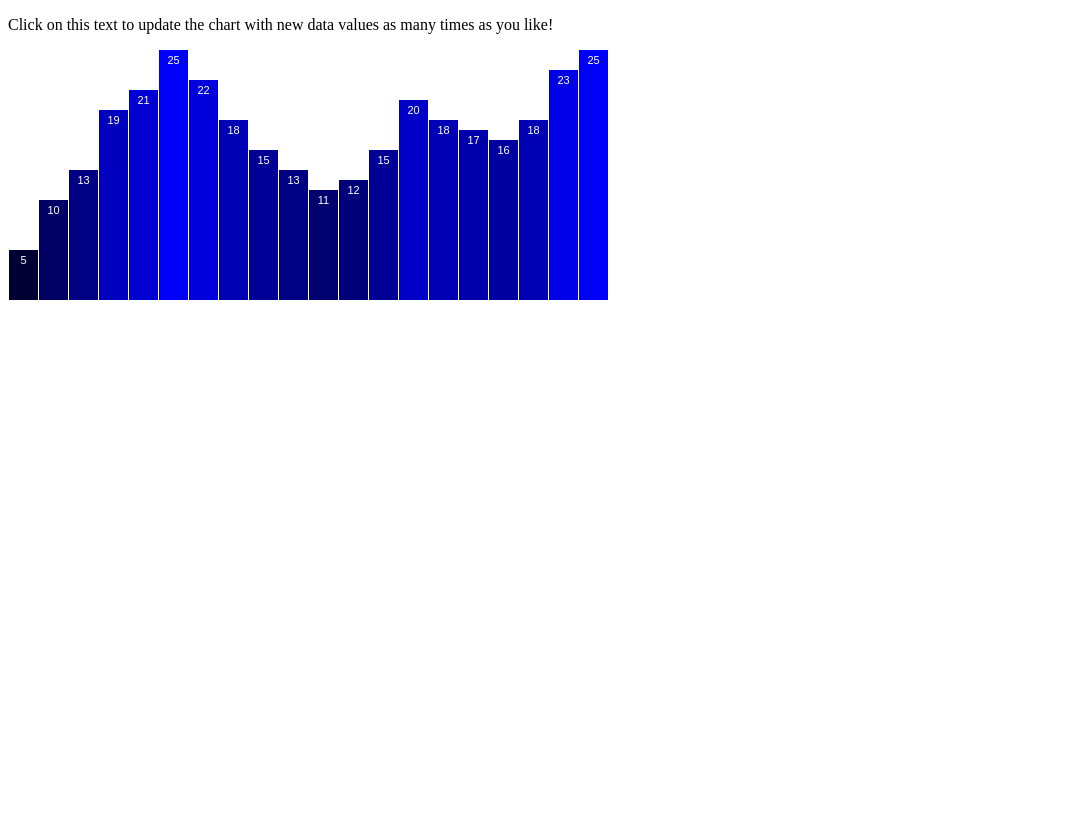
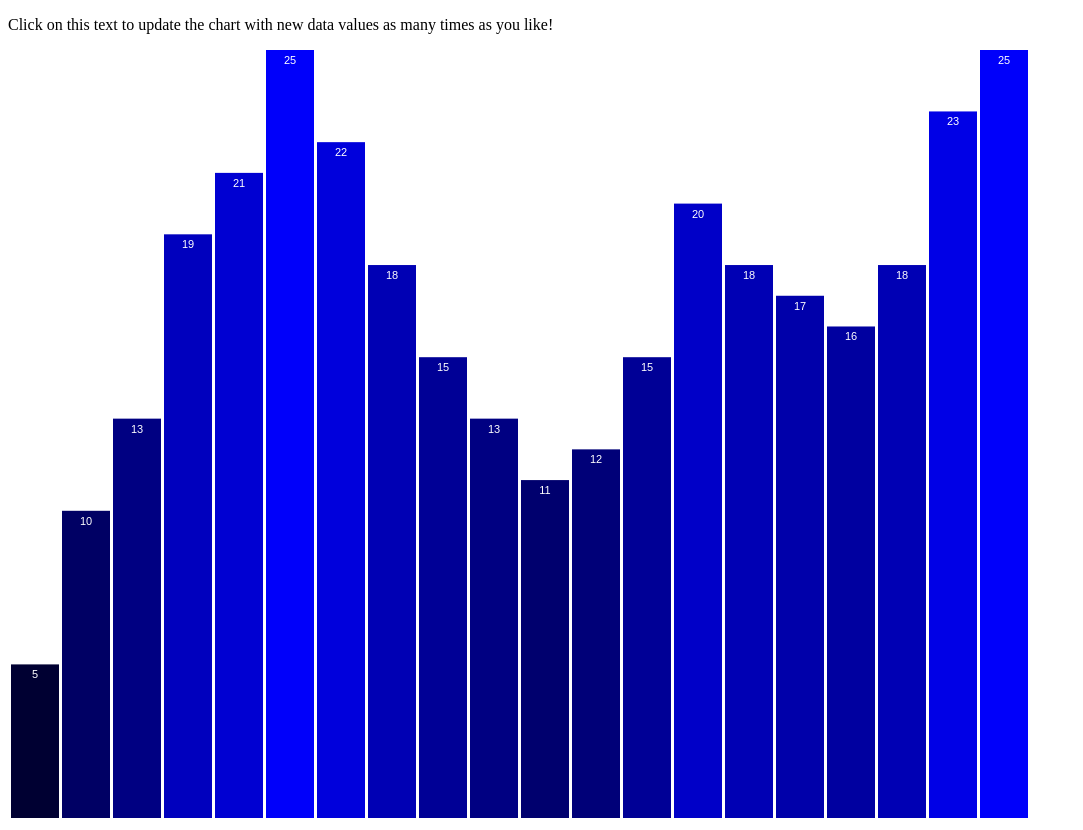
Before and after one commit to lukeyanggb/lukeyanggb.github.io, a plain HTML site: page index.html in a window 1280 px wide. Shown: the whole page, without its empty margins (0-1083 px from the left). Before the commit the page ends 800 px from the top, so only its background shows below. Drawn offline with nearby package versions, Linux system fonts and the light colour scheme.

Commit message:
update webpage size

```diff
--- a/index.html
+++ b/index.html
@@ -16,8 +16,8 @@
             var dataset = [5, 10, 13, 19, 21, 25, 22, 18, 15, 13,
                             11, 12, 15, 20, 18, 17, 16, 18, 23, 25];
             //Width and height
-            var w = 600;
-            var h = 250;
+            var w = 1024;
+            var h = 768;
             // create a svg
             var svg = d3.select('body')
                         .append('svg')
```
